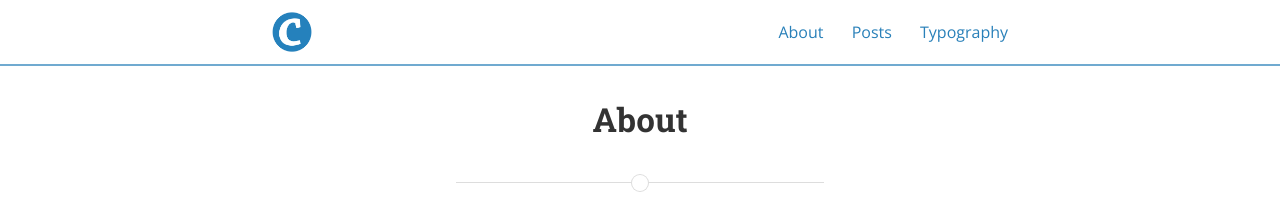
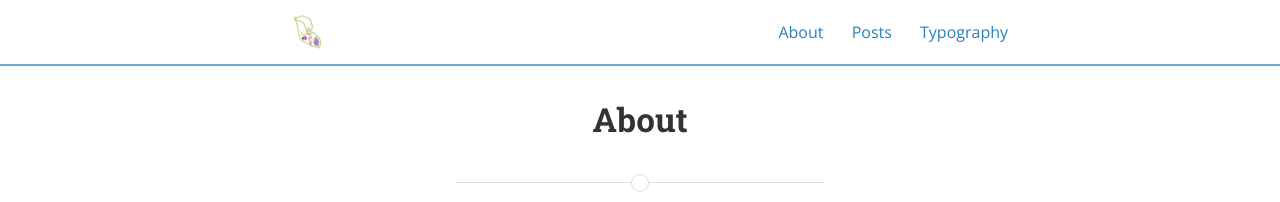
Before and after one commit to FionaHarrigian/fionaharrigian.github.io, a Jekyll site: the page built from about.md, in a window 1280 px wide. Shown: the top 202 px of the page. Built offline with Jekyll 4.4.1, drawn with Linux system fonts in a browser that asks for light colours; nearby versions of some CDN libraries.

Commit message:
Update _config.yml
added my own logo

```diff
--- a/_config.yml
+++ b/_config.yml
@@ -21,7 +21,7 @@ description: >
 baseurl: "" # the subpath of your site, e.g. /blog/
 url: "" # the base hostname & protocol for your site
 cover: "/assets/Professional_Lab_Image.jpg"
-logo: "/assets/logo.png"
+logo: "/assets/logo_pitcher.png"
 
 # Build settings
 markdown: kramdown
```
